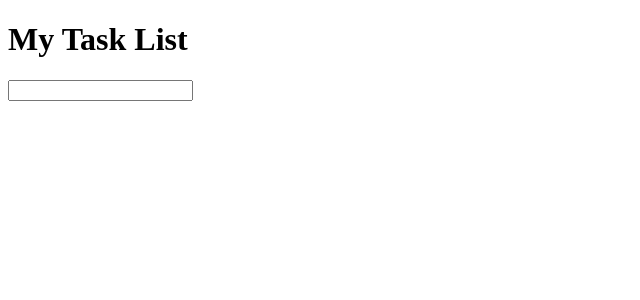
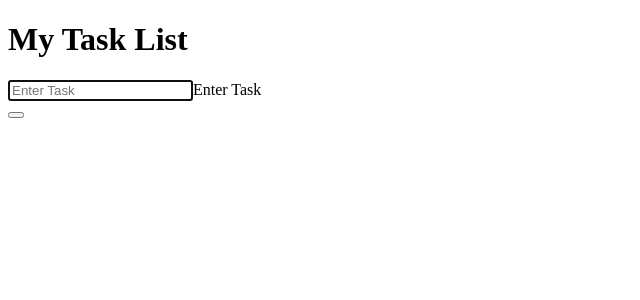
Before and after one commit to anaysharma/todo-tasks-app, a React (Vite) app: page / in a window 1280 px wide. Shown: the top 300 px of the page, without its empty margins (0-640 px from the left). Built offline with nearby package versions, Linux system fonts and the light colour scheme; some icons are missing.

Commit message:
add customForm component

```diff
--- a/index.html
+++ b/index.html
@@ -4,6 +4,10 @@
 		<meta charset="UTF-8" />
 		<!-- <link rel="icon" type="image/svg+xml" href="/vite.svg" /> -->
 		<meta name="viewport" content="width=device-width, initial-scale=1.0" />
+		<link
+			rel="stylesheet"
+			href="https://cdn.jsdelivr.net/gh/coswise/hicon-css@latest/web-fonts/hicon.min.css"
+		/>
 		<title>todo</title>
 	</head>
 	<body>
--- a/src/components/CustomForm.jsx
+++ b/src/components/CustomForm.jsx
@@ -1,13 +1,34 @@
+import { useState } from 'react';
+
 export const CustomForm = () => {
+	const [task, setTask] = useState('');
+
 	const handleFormSubmit = (e) => {
 		e.preventDefault();
-		console.log(e);
+		setTask('');
 	};
+
 	return (
 		<form className="todo" onSubmit={handleFormSubmit}>
 			<div className="wrapper">
-				<input type="text" id="task" className="input" />
+				<input
+					type="text"
+					id="task"
+					className="input"
+					value={task}
+					onInput={(e) => setTask(e.target.value)}
+					required
+					autoFocus
+					maxLength={60}
+					placeholder="Enter Task"
+				/>
+				<label htmlFor="task" className="label">
+					Enter Task
+				</label>
 			</div>
+			<button className="btn" aria-label="Add Task" type="submit">
+				<i className="h h-plus"></i>
+			</button>
 		</form>
 	);
 };
```
Lines whose indentation alone changed are shown as unchanged.
